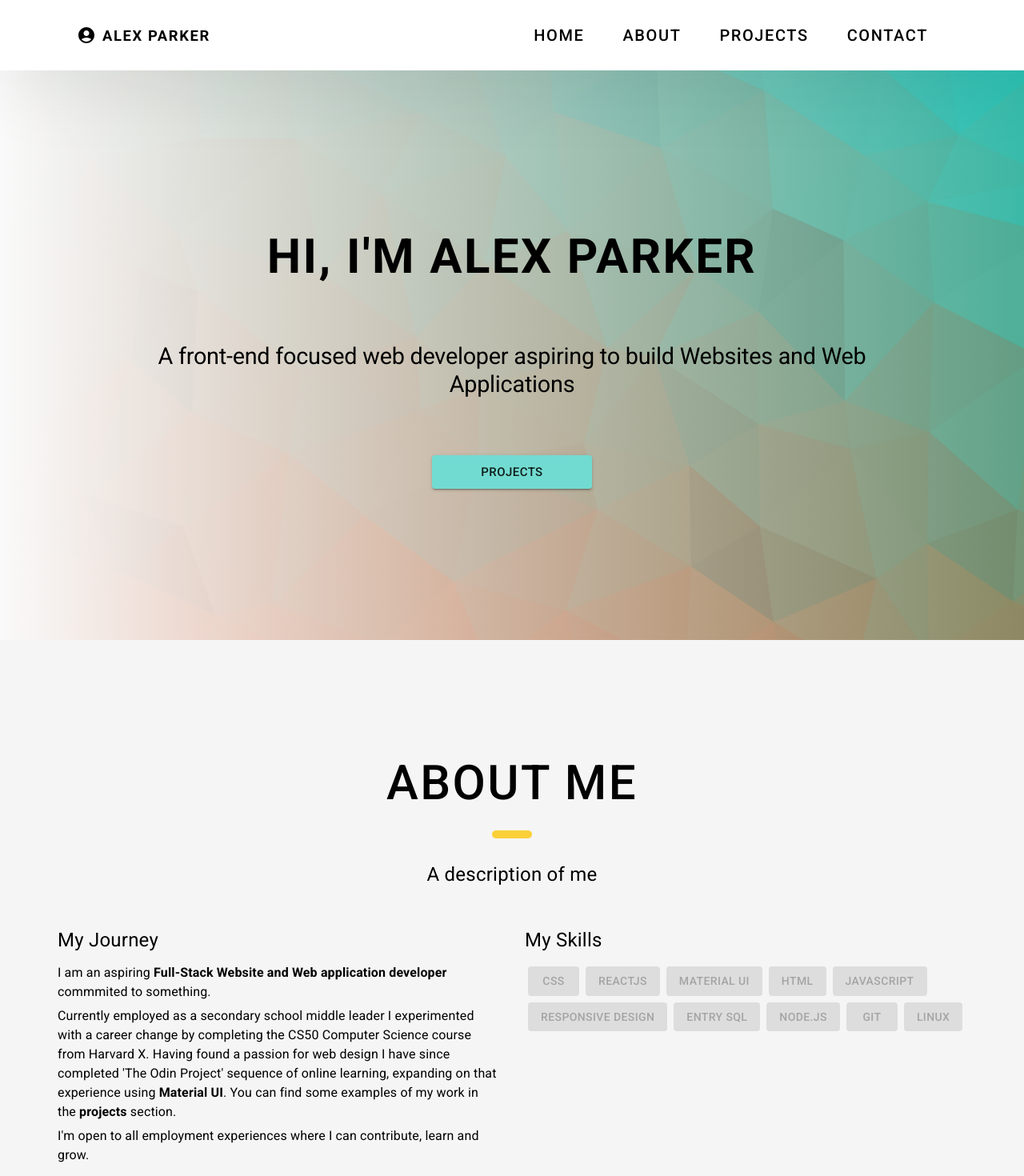
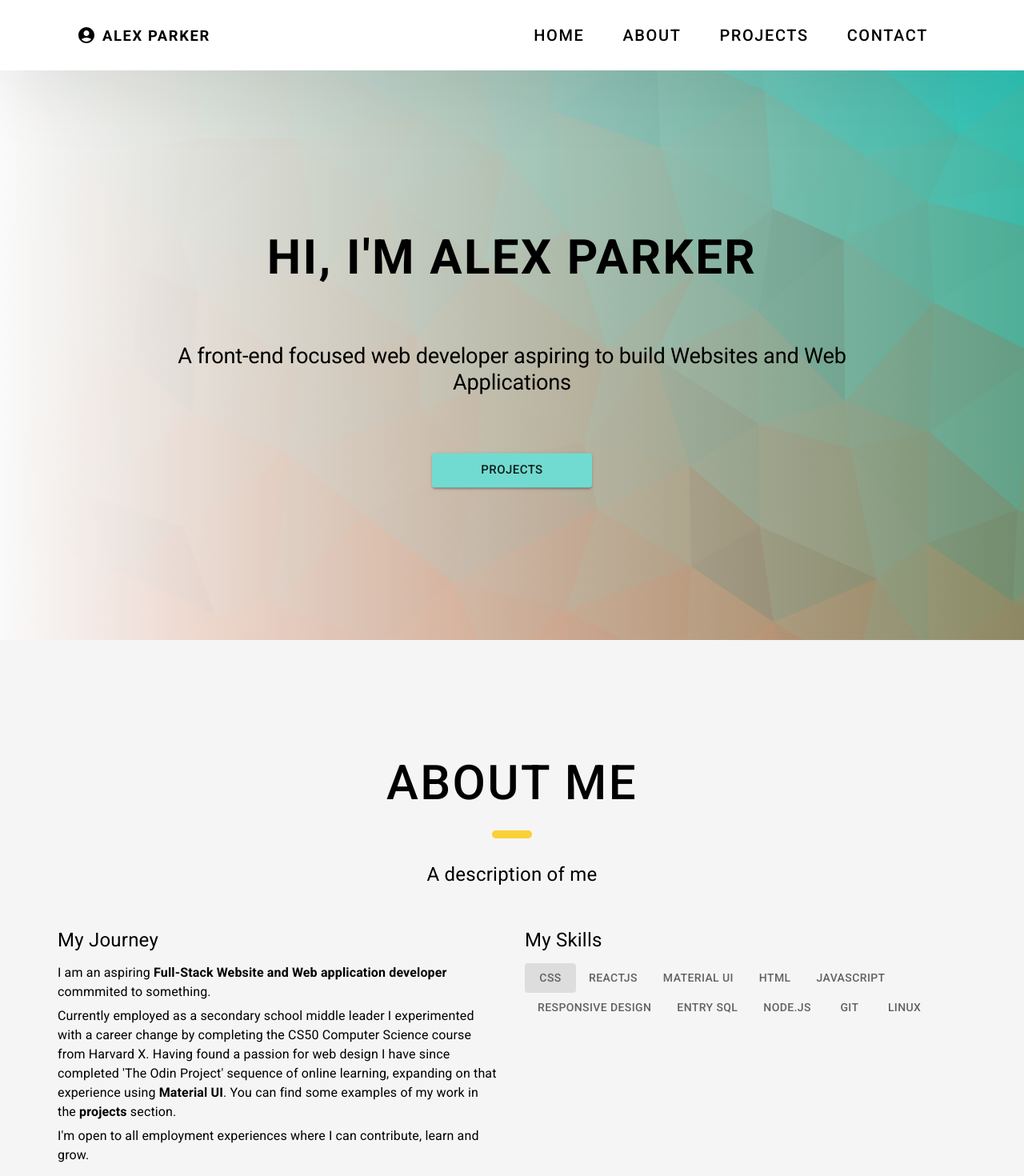
Before and after one commit to parkeralexjm/portfolio, a React (Create React App) app: page / in a window 1280 px wide. Shown: the top 1470 px of the page at 80% size. Built offline with nearby package versions, Linux system fonts and the light colour scheme.

Commit message:
Temporary fix for disabled button

```diff
--- a/src/components/About.js
+++ b/src/components/About.js
@@ -1,6 +1,5 @@
 import React from 'react'
 import { Box, Grid, Button, Typography } from '@mui/material'
-import { SkillButton } from './Utilities/SkillButton.js'
 import { Stack } from '@mui/system'
 
 const About = () => {
@@ -39,7 +38,7 @@ const About = () => {
                   I'm open to all employment experiences where I can contribute, learn and grow.
                 </Typography>
                 <Box sx={{ display: 'flex', justifyContent: 'center'}}>
-                  <Button  color="error" variant='contained' sx={{ mt:2 }} onClick={handleClickScrollContact}>
+                  <Button color="error" variant='contained' sx={{ mt:2 }} onClick={handleClickScrollContact}>
                     Contact Me
                   </Button>
                 </Box>
@@ -50,16 +49,16 @@ const About = () => {
                 My Skills
               </Typography>
               <Box sx={{alignItems: 'left'}}>
-                <SkillButton variant='confined' disabled>CSS</SkillButton>
-                <SkillButton variant='confined' disabled>ReactJS</SkillButton>
-                <SkillButton variant='confined' disabled>Material UI</SkillButton>
-                <SkillButton variant='confined' disabled>HTMl</SkillButton>
-                <SkillButton variant='confined' disabled>JavaScript</SkillButton>
-                <SkillButton variant='confined' disabled>Responsive Design</SkillButton>
-                <SkillButton variant='confined' disabled>Entry SQL</SkillButton>
-                <SkillButton variant='confined' disabled>Node.JS</SkillButton>
-                <SkillButton variant='confined' disabled>GIT</SkillButton>
-                <SkillButton variant='confined' disabled>Linux</SkillButton>
+                <Button variant='confined' disabled sx={{ backgroundColor: '#dddddd' }}>CSS</Button>
+                <Button variant='confined' disabled>ReactJS</Button>
+                <Button variant='confined' disabled>Material UI</Button>
+                <Button variant='confined' disabled>HTMl</Button>
+                <Button variant='confined' disabled>JavaScript</Button>
+                <Button variant='confined' disabled>Responsive Design</Button>
+                <Button variant='confined' disabled>Entry SQL</Button>
+                <Button variant='confined' disabled>Node.JS</Button>
+                <Button variant='confined' disabled>GIT</Button>
+                <Button variant='confined' disabled>Linux</Button>
               </Box>
             </Grid>
           </Grid>
--- a/src/themes/Theme.js
+++ b/src/themes/Theme.js
@@ -11,6 +11,10 @@ const theme = createTheme({
     error: {
       main: '#f25641',
       contrastText: 'black'
+    },
+    action: {
+      disabledBackground: '#dddddd',
+      disabled: '#626262',
     }
   },
   typography: {
@@ -25,9 +29,9 @@ const theme = createTheme({
       textAlign: 'center',
     },
     h2: {
-      fontSize: '1.5rem',
+      fontSize: '1.4rem',
       '@media (min-width:600px)': {
-        fontSize: '1.8rem'
+        fontSize: '1.7rem'
       },
       fontWeight: '400',
       textAlign: 'center',
```
